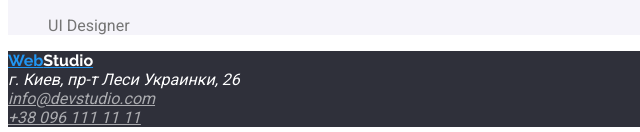
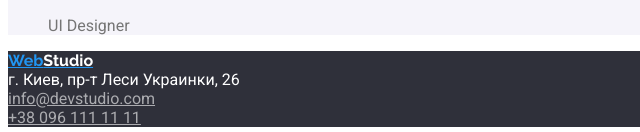
Before and after one commit to ragimovalik/goit-markup-hw-02, a plain HTML site: page index.html in a window 1280 px wide. Shown: the part 2969-3101 px from the top of the page, 0-640 px from the left. Drawn offline with Linux system fonts and the light colour scheme.

Commit message:
Исправления в шрифте

```diff
--- a/css/styles.css
+++ b/css/styles.css
@@ -38,6 +38,10 @@ h1,
 h2,
 h3 {
   color: var(--txt-nav-n-headings);
+}
+
+address {
+  font-style: normal;
 }
 
 .nav {
```
